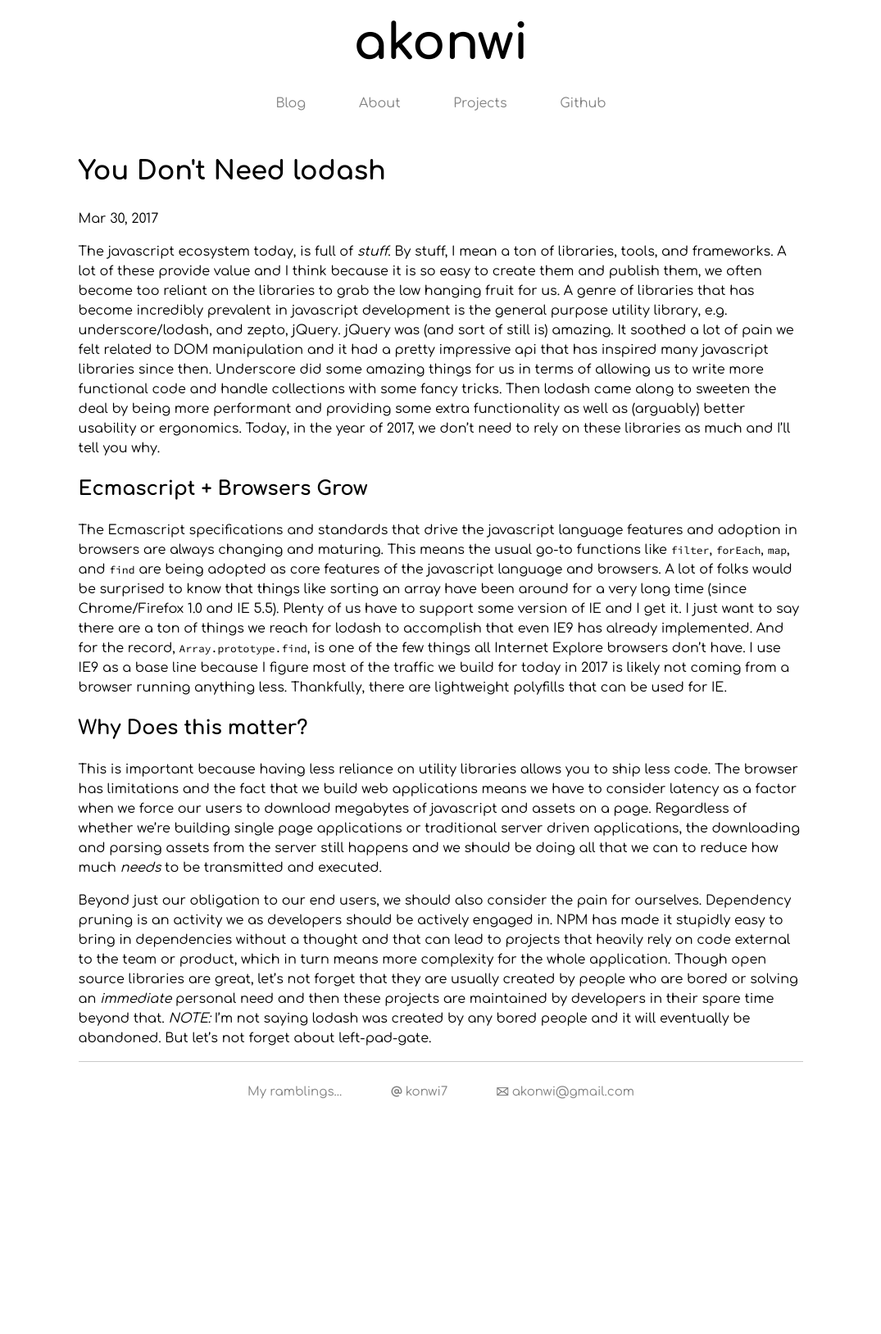
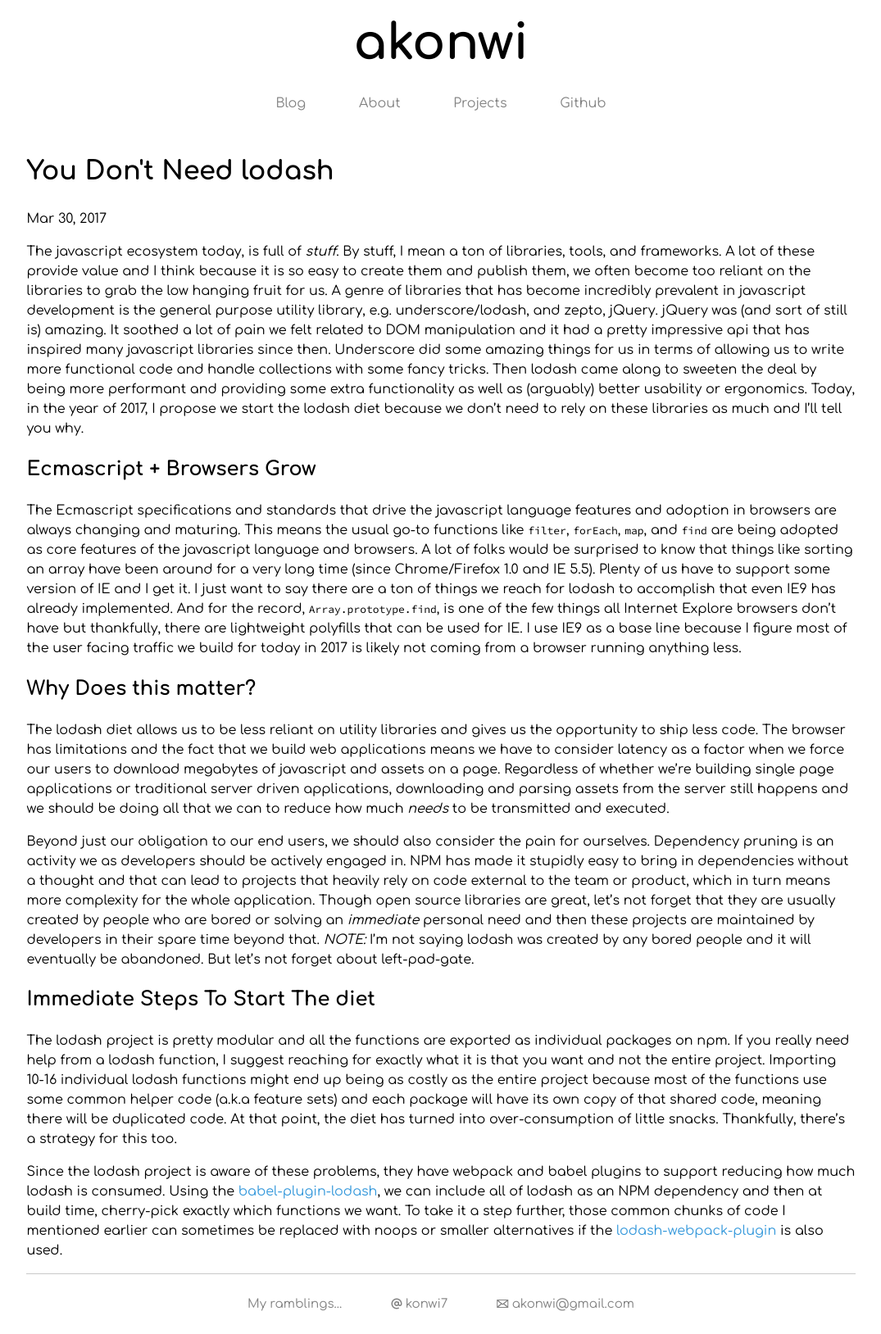
Before and after one commit to akonwi/akonwi.github.io, a Jekyll site: the page built from _posts/2017-03-30-you-dont-need-lodash.markdown, in a window 1280 px wide. Shown: the whole page at 82% size, without its empty margins (102-1177 px from the left). Built offline with Jekyll 4.4.1, drawn with Linux system fonts in a browser that asks for light colours; before the commit the page ends 1368 px from its top, so only the background shows below that.

Commit message:
Update the lodash article

```diff
--- a/_posts/2017-03-30-you-dont-need-lodash.markdown
+++ b/_posts/2017-03-30-you-dont-need-lodash.markdown
@@ -15,23 +15,22 @@ jQuery was (and sort of still is) amazing. It soothed a lot of pain we felt rela
 javascript libraries since then.
 Underscore did some amazing things for us in terms of allowing us to write more functional code and handle collections with some fancy tricks.
 Then lodash came along to sweeten the deal by being more performant and providing some extra functionality as well as (arguably) better usability or ergonomics.
-Today, in the year of 2017, we don't need to rely on these libraries as much and I'll tell you why.
+Today, in the year of 2017, I propose we start the lodash diet because we don't need to rely on these libraries as much and I'll tell you why.
 
 ## Ecmascript + Browsers Grow
 The Ecmascript specifications and standards that drive the javascript language features and adoption in browsers are always changing and maturing.
 This means the usual go-to functions like `filter`, `forEach`, `map`, and `find` are being adopted as core features of the javascript language and browsers.
 A lot of folks would be surprised to know that things like sorting an array have been around for a very long time (since Chrome/Firefox 1.0 and IE 5.5).
 Plenty of us have to support some version of IE and I get it. I just want to say there are a ton of things we reach for lodash to accomplish that even IE9 has already implemented.
-And for the record, `Array.prototype.find`, is one of the few things all Internet Explore browsers don't have.
-I use IE9 as a base line because I figure most of the traffic we build for today in 2017 is likely not coming from a browser running anything less.
-Thankfully, there are lightweight polyfills that can be used for IE.
+And for the record, `Array.prototype.find`, is one of the few things all Internet Explore browsers don't have but thankfully, there are lightweight polyfills that can be used for IE.
+I use IE9 as a base line because I figure most of the user facing traffic we build for today in 2017 is likely not coming from a browser running anything less.
 
 ## Why Does this matter?
-This is important because having less reliance on utility libraries allows you to ship less code.
+The lodash diet allows us to be less reliant on utility libraries and gives us the opportunity to ship less code.
 The browser has limitations and the fact that we build web applications means we have to consider latency as a factor when we force our users
 to download megabytes of javascript and assets on a page.
 Regardless of whether we're building single page applications or traditional server driven applications,
-the downloading and parsing assets from the server still happens and we should be doing all that we can to reduce how much *needs* to be transmitted and executed.
+downloading and parsing assets from the server still happens and we should be doing all that we can to reduce how much *needs* to be transmitted and executed.
 
 Beyond just our obligation to our end users, we should also consider the pain for ourselves. Dependency pruning is an activity we as developers should be actively engaged in.
 NPM has made it stupidly easy to bring in dependencies without a thought and that can lead to projects that heavily rely on code external to the team or product,
@@ -39,3 +38,16 @@ which in turn means more complexity for the whole application.
 Though open source libraries are great, let's not forget that they are usually created by people who are bored or solving
 an *immediate* personal need and then these projects are maintained by developers in their spare time beyond that.
 *NOTE:* I'm not saying lodash was created by any bored people and it will eventually be abandoned. But let's not forget about left-pad-gate.
+
+## Immediate Steps To Start The diet
+The lodash project is pretty modular and all the functions are exported as individual packages on npm.
+If you really need help from a lodash function, I suggest reaching for exactly what it is that you want and not the entire project.
+Importing 10-16 individual lodash functions might end up being as costly as the entire project because most of the functions use some
+common helper code (a.k.a feature sets) and each package will have its own copy of that shared code, meaning there will be duplicated code.
+At that point, the diet has turned into over-consumption of little snacks.
+Thankfully, there's a strategy for this too.
+
+Since the lodash project is aware of these problems, they have webpack and babel plugins to support reducing how much lodash is consumed.
+Using the [babel-plugin-lodash](https://www.npmjs.com/package/babel-plugin-lodash),
+we can include all of lodash as an NPM dependency and then at build time, cherry-pick exactly which functions we want.
+To take it a step further, those common chunks of code I mentioned earlier can sometimes be replaced with noops or smaller alternatives if the [lodash-webpack-plugin](https://www.npmjs.com/package/lodash-webpack-plugin) is also used.
--- a/css/styles.sass
+++ b/css/styles.sass
@@ -59,10 +59,8 @@ code
   font-weight: 400
   font-size: small
 
-$container-width: 70%
-
 .container
-  width: $container-width
+  width: 80%
   +center-block
 
 .site-header
```
